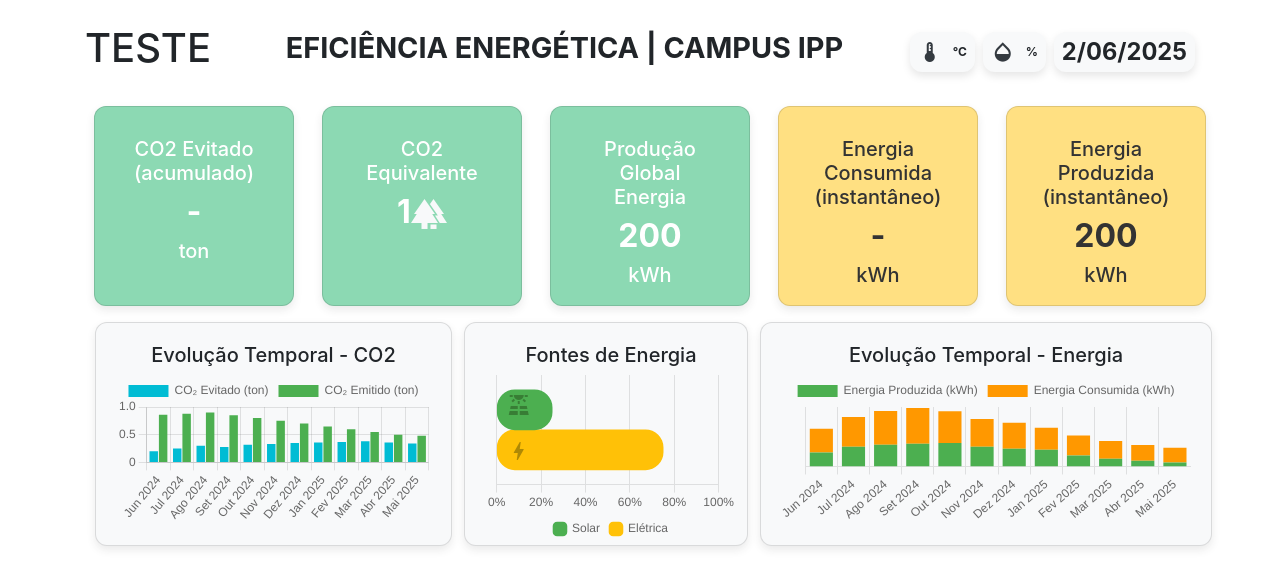
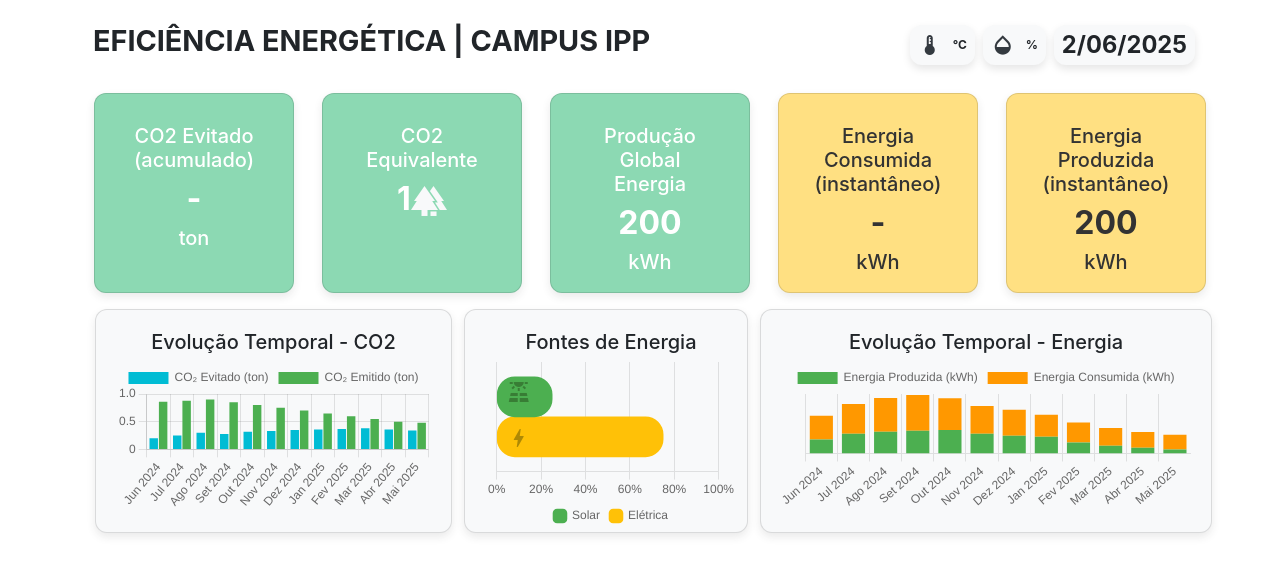
Before and after one commit to IPPortalegre/eficiencia-energetica-dashboard, a website: page public/index.html in a window 1280 px wide. Drawn offline with nearby package versions, Linux system fonts and the light colour scheme; no server answers.

Commit message:
Atualiza index.html

```diff
--- a/public/index.html
+++ b/public/index.html
@@ -110,7 +110,7 @@
 <body>
   <div class="container mt-4">
     <div class="d-flex justify-content-between align-items-center mb-3 flex-wrap">
-      <h1>TESTE</h1>
+
       <h2 class="header-title">EFICIÊNCIA ENERGÉTICA | CAMPUS IPP</h2>
       <div class="d-flex align-items-center gap-3">
         <span class="badge badge-light p-2 mr-2" data-toggle="tooltip" data-placement="top" title="Temperatura">
```
